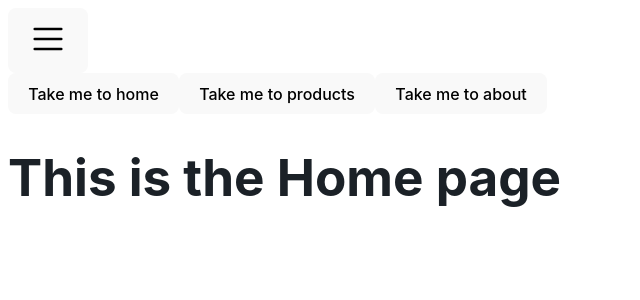
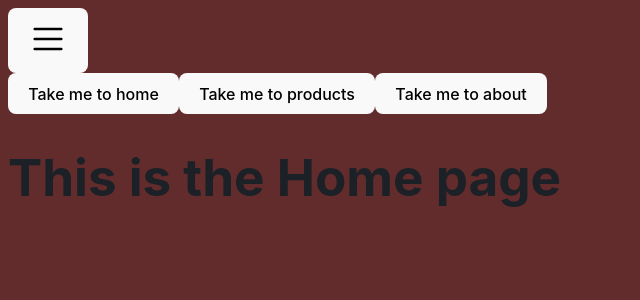
Before and after one commit to Mzn97/Examination_Assignment_MLN, a React (Vite) app: page / in a window 1280 px wide. Shown: the top 300 px of the page, without its empty margins (0-640 px from the left). Built offline with nearby package versions, Linux system fonts and the light colour scheme.

Commit message:
cleaning

```diff
--- a/src/App.jsx
+++ b/src/App.jsx
@@ -1,4 +1,3 @@
-
 import { BrowserRouter as Router, Routes,Route} from "react-router-dom";
 import About from "./pages/About";
 import Home from "./pages/Home";
--- a/src/index.css
+++ b/src/index.css
@@ -41,7 +41,7 @@ button:focus-visible {
 @media (prefers-color-scheme: light) {
   :root {
     color: #1b2127;
-    background-color: #ffffff;
+    background-color: #632c2c;
   }
   a:hover {
     color: #d0d0d2;
```
